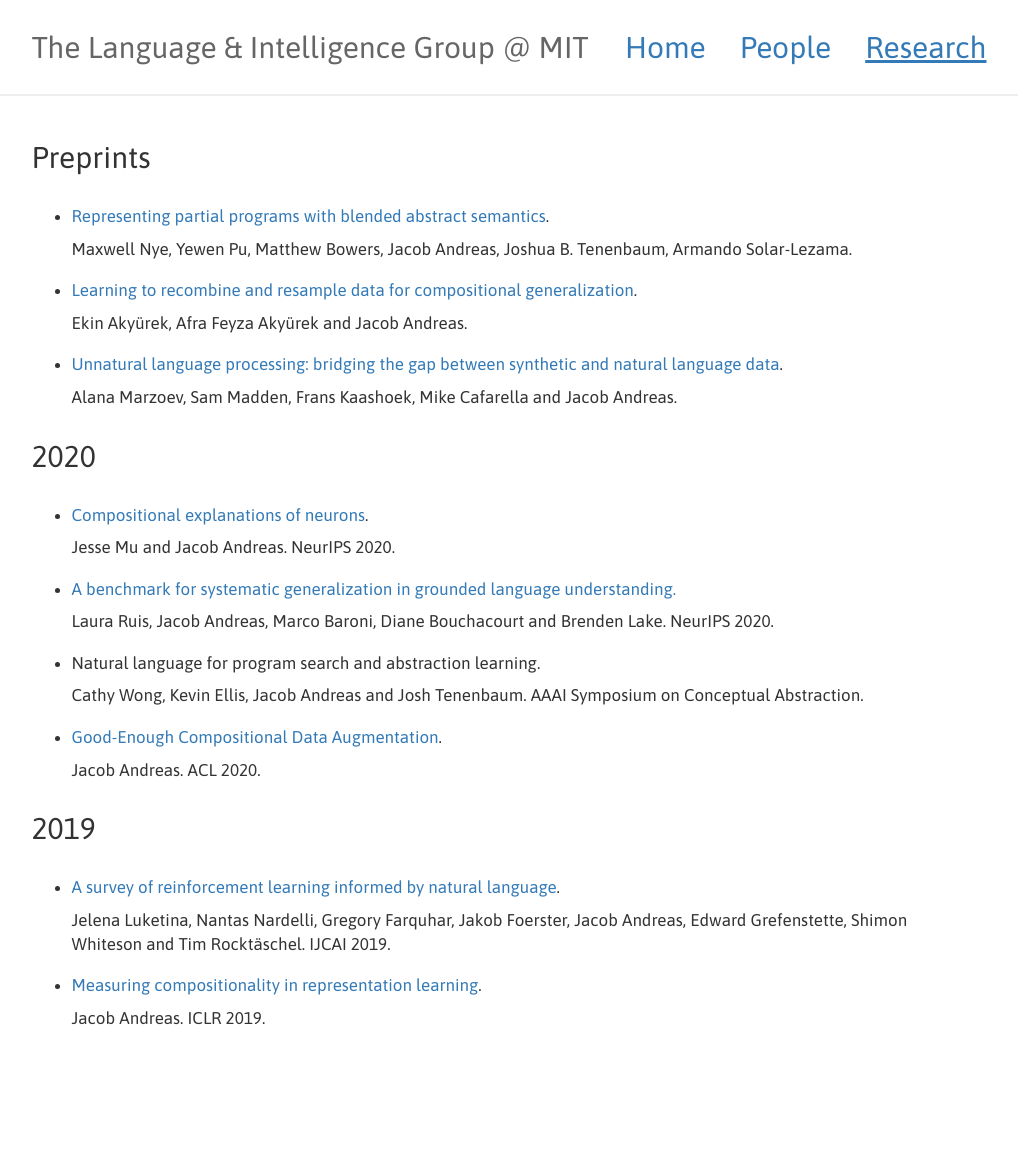
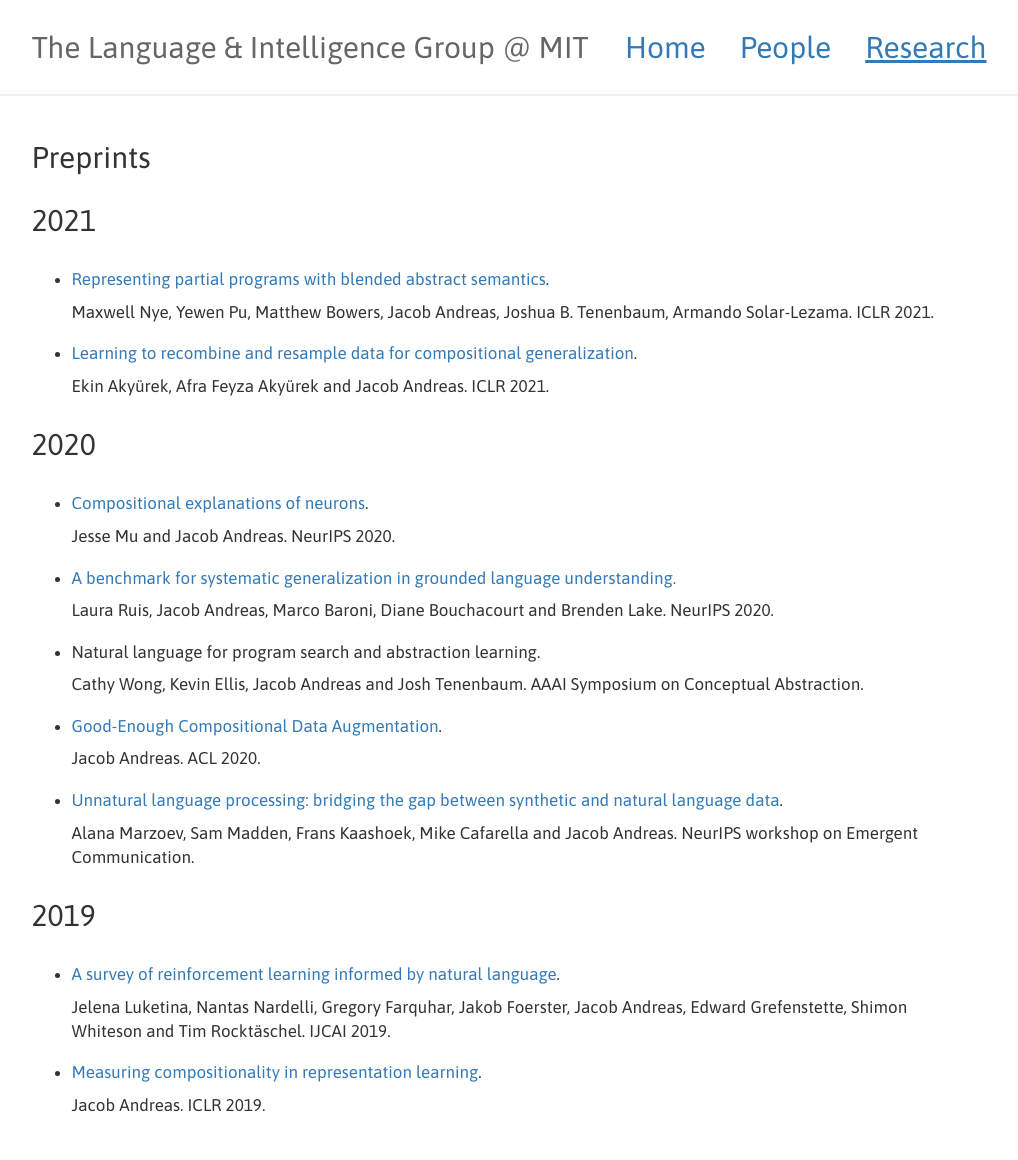
Before and after one commit to lingo-mit/website, a Jekyll site: the page built from research.md, in a window 1280 px wide. Shown: the whole page, without its empty margins (11-1029 px from the left). Built offline with Jekyll 4.4.1, drawn with Linux system fonts in a browser that asks for light colours; before the commit the page ends 1073 px from its top, so only the background shows below that; some of the changed lines change nothing that is shown.

Commit message:
ICLR papers!

```diff
--- a/research.md
+++ b/research.md
@@ -5,21 +5,18 @@
 
 ## Preprints
 
+## 2021
+
 - [Representing partial programs with blended abstract
   semantics](https://arxiv.org/abs/2012.12964).
 
   Maxwell Nye, Yewen Pu, Matthew Bowers, Jacob Andreas, Joshua B. Tenenbaum,
-  Armando Solar-Lezama.
+  Armando Solar-Lezama. ICLR 2021.
 
 - [Learning to recombine and resample data for compositional
   generalization](https://arxiv.org/abs/2010.03706).
 
-  Ekin Aky&uuml;rek, Afra Feyza Aky&uuml;rek and Jacob Andreas.
-
-- [Unnatural language processing: bridging the gap between synthetic and natural
-  language data](https://arxiv.org/abs/2004.13645).
-
-  Alana Marzoev, Sam Madden, Frans Kaashoek, Mike Cafarella and Jacob Andreas.
+  Ekin Aky&uuml;rek, Afra Feyza Aky&uuml;rek and Jacob Andreas. ICLR 2021.
 
 ## 2020
 
@@ -43,6 +40,12 @@
 
   Jacob Andreas. ACL 2020.
 
+- [Unnatural language processing: bridging the gap between synthetic and natural
+  language data](https://arxiv.org/abs/2004.13645).
+
+  Alana Marzoev, Sam Madden, Frans Kaashoek, Mike Cafarella and Jacob Andreas.
+  NeurIPS workshop on Emergent Communication.
+
 ## 2019
 
 - [A survey of reinforcement learning informed by natural language](
```
